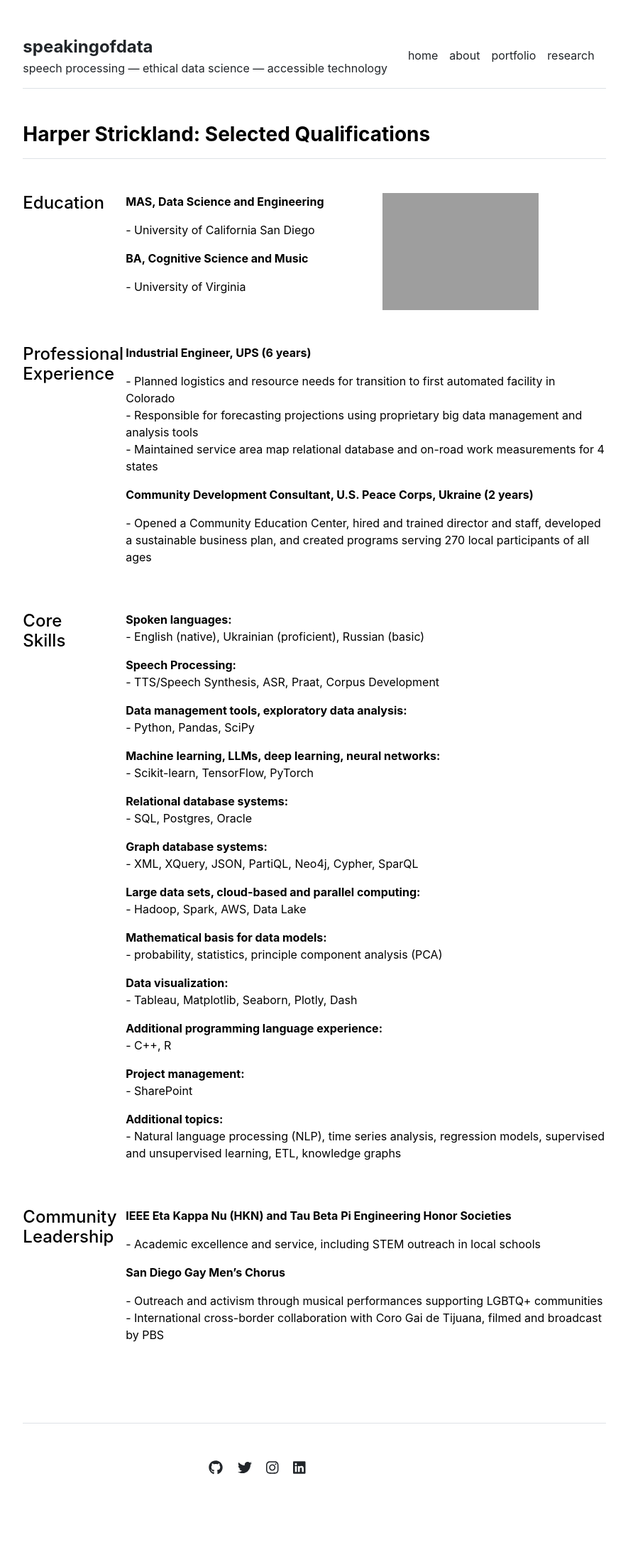
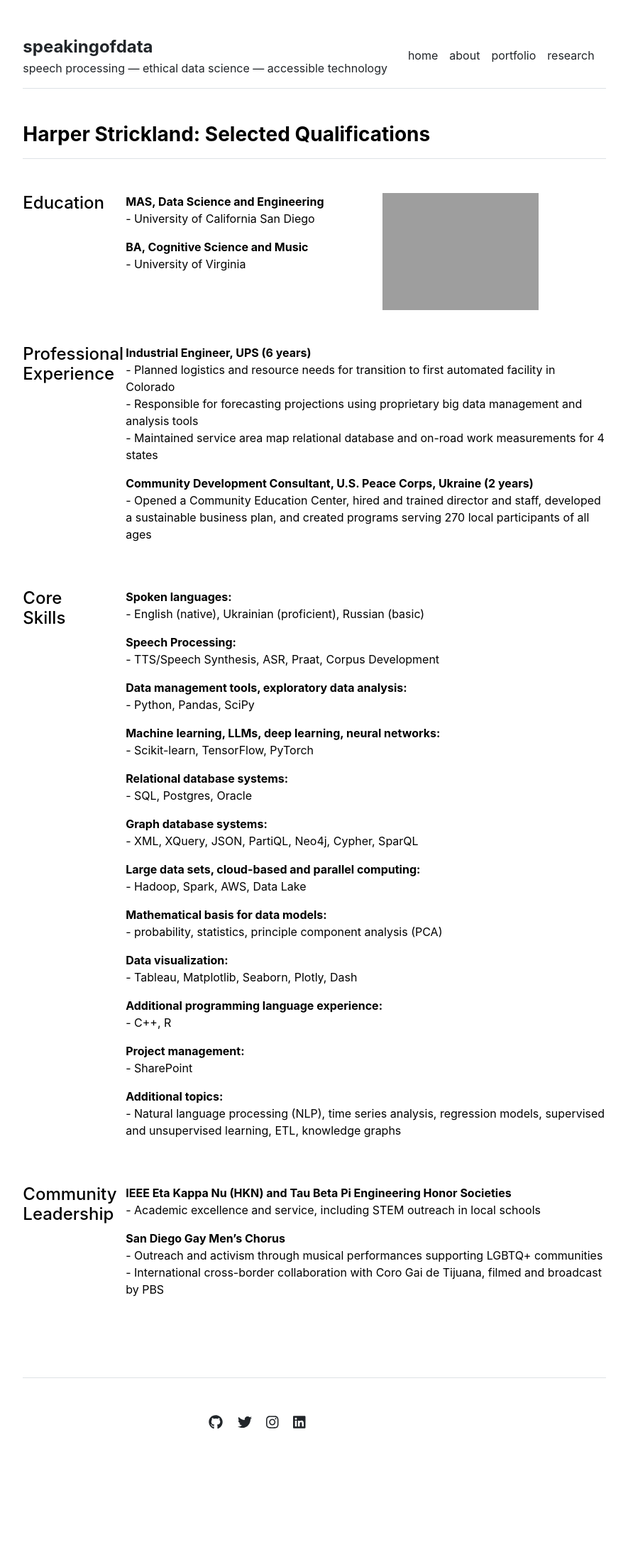
Before and after one commit to speakingofdata/speakingofdata.github.io, a Jekyll site: the page built from about.md, in a window 1280 px wide. Shown: the whole page at 71% size, without its empty margins (197-1082 px from the left). Built offline with Jekyll 4.4.1, drawn with Linux system fonts in a browser that asks for light colours; after the commit the page ends 2116 px from its top, so only the background shows below that.

Commit message:
Update about.html

```diff
--- a/_layouts/about.html
+++ b/_layouts/about.html
@@ -13,8 +13,8 @@ layout: default
       </div>
       <div class="col-md-5">
         {% for section in site.data.about.education %}
-          <p class="fw-bold">{{ section.title }}</p>
-          <p>- {{ section.description }}</p>
+          <p><b>{{ section.title }}</b><br>
+          - {{ section.description }}</p>
         {% endfor %}
       </div>
       <div class="col-md-5">
@@ -27,8 +27,8 @@ layout: default
       </div>
       <div class="col-md-10">
         {% for section in site.data.about.experience %}
-          <p class="fw-bold">{{ section.title }}</p>
-          <p>{{ section.description }}</p>
+          <p><b>{{ section.title }}</b><br>
+          {{ section.description }}</p>
         {% endfor %}
       </div>
     </div>
@@ -49,8 +49,8 @@ layout: default
       </div>
       <div class="col-md-10">
         {% for section in site.data.about.leadership %}
-          <p class="fw-bold">{{ section.title }}</p>
-          <p>{{ section.description }}</p>
+          <p><b>{{ section.title }}</b><br>
+          {{ section.description }}</p>
         {% endfor %}
       </div>
     </div>
```
